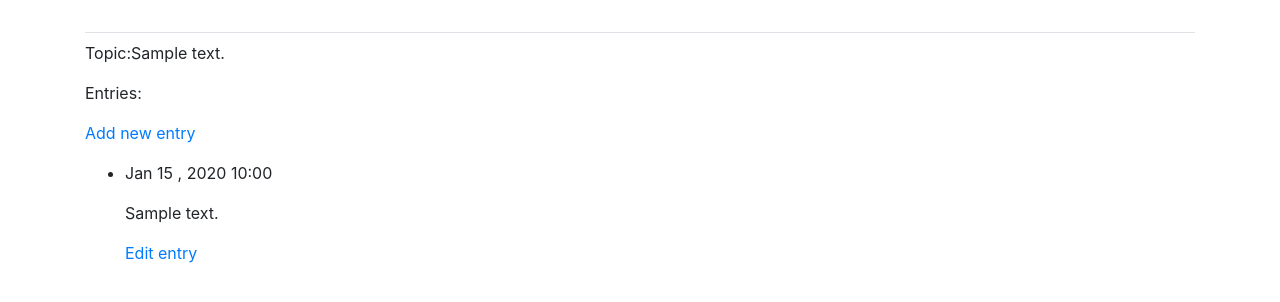
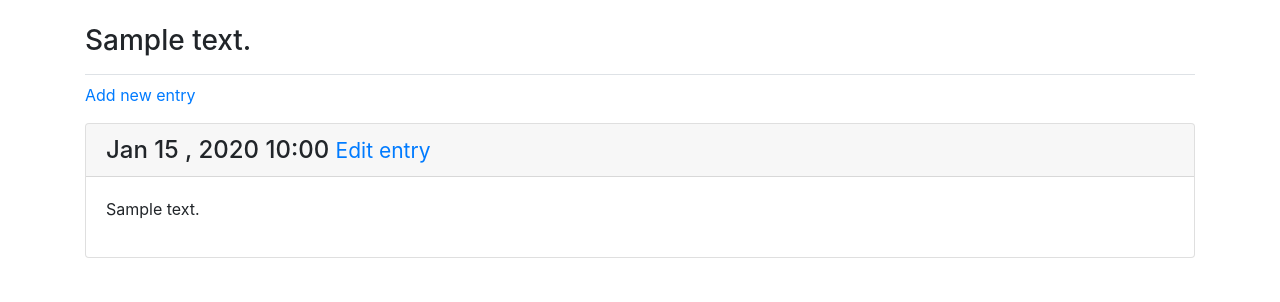
Before and after one commit to Rohambadi/learning-log-with-django, a Django app: page /topics/1/ in a window 1280 px wide. Shown: the part 58-360 px from the top of the page. Run offline with Django 3.2, Linux system fonts and the light colour scheme; a user stored in the database is signed in; tables that the repository leaves empty hold one stand-in row (values such as "Sample post"); some libraries are stand-ins or nearby versions.

Commit message:
topic.html modified with bootstrap.

```diff
--- a/learning_logs/templates/learning_logs/topic.html
+++ b/learning_logs/templates/learning_logs/topic.html
@@ -1,31 +1,38 @@
 {% extends "learning_logs/base.html" %}
+
+{% block page_header %}
+  <h3>{{topic}}</h3>
+{% endblock page_header %}
+
+
 
 {% block content %}
 
-  <p> Topic:{{topic}}</p>
-
-  <p>Entries:</p>
 
   <p>
     <a href="{% url 'learning_logs:new_entry' topic.id %}"> Add new entry</a>
   </p>
 
-  <ul>
 
-    {% for entry in entries %}
-      <li>
-      	  <p>{{entry.date_added|date:'M d , Y H:i'}}</p>
-      	  <p>{{entry.text|linebreaks}}</p>
-          <p>
-            <a href="{% url 'learning_logs:edit_entry' entry.id %}"> Edit entry</a>
-         </p>
-      </li>
-    {% empty %}
-      <li> there are no entries for this Topic yet. </li>
-    {% endfor %}
-  </ul>
+  {% for entry in entries %}
+    <div class="card mb-3">
+      <h4 class="card-header">
+        {{entry.date_added|date:'M d , Y H:i'}}
+        <small>
+          <a href="{% url 'learning_logs:edit_entry' entry.id %}"> Edit entry</a>
+        </small>
+      </h4>
+
+      <div class="card-body">
+        {{entry.text|linebreaks}}
+      </div>
 
 
+    </div>
 
+  {% empty %}
+    <p> there are no entries for this Topic yet. </p>
+
+  {% endfor %}
 
 {% endblock content %}
```
